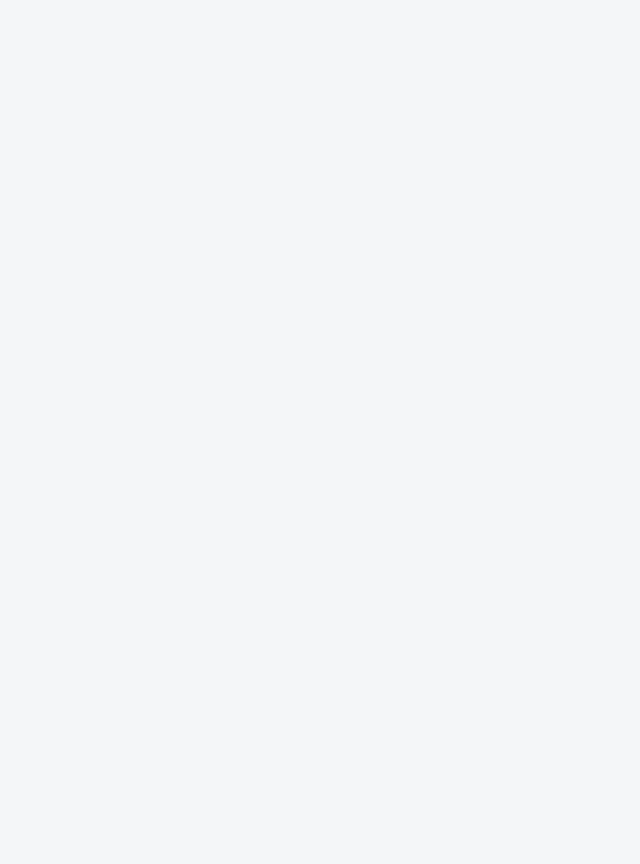
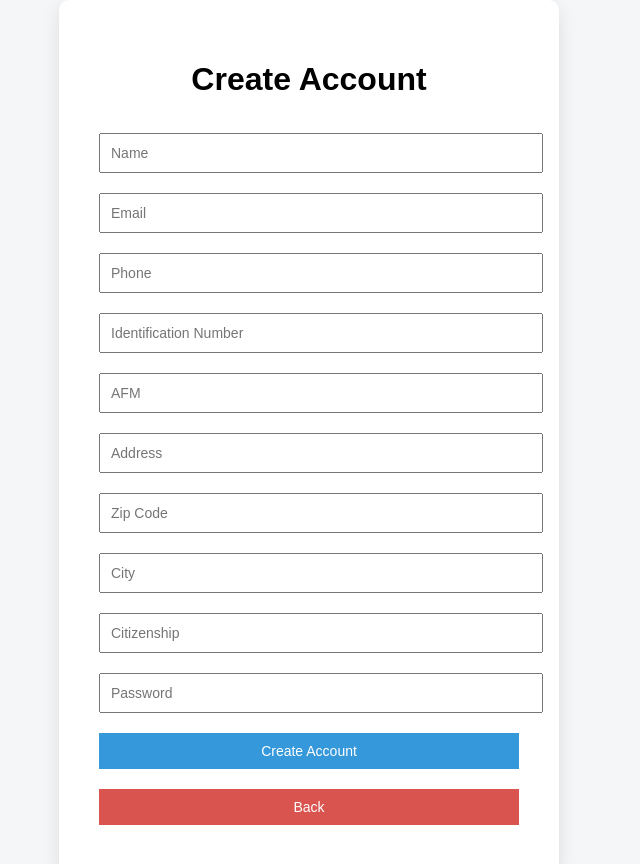
Before and after one commit to EndorthA/MyWebBank, a Vue app in the folder vue/: page /register in a window 1280 px wide. Before the commit this address had no page. Shown: the top 864 px of the page, without its empty margins (331-971 px from the left). Before the commit the page ends 800 px from the top, so only its background shows below. Built offline with nearby package versions, Linux system fonts and the light colour scheme.

Commit message:
Vasilis front-end changes

```diff
--- a/vue/src/Pages/Login.vue
+++ b/vue/src/Pages/Login.vue
@@ -19,15 +19,6 @@ async function doLogin() {
   router.push(res.role === 'admin' ? '/admin' : '/user')
 }
 
-async function doCreateAccount() {
-  error.value = ''
-  const res = await createUser(email.value.trim(), password.value)
-  if (!res.ok) {
-    error.value = res.message
-    return
-  }
-  router.push('/user')
-}
 
 function testUser() {
   loginAsTest('user')
@@ -37,6 +28,10 @@ function testUser() {
 function testAdmin() {
   loginAsTest('admin')
   router.push('/admin')
+}
+
+function goRegister() {
+  router.push('/register')
 }
 
 function doReset() {
@@ -56,7 +51,9 @@ function doReset() {
       <input v-model="password" type="password" placeholder="Password" />
 
       <button @click="doLogin">Login</button>
-      <button @click="doCreateAccount">Create Account</button>
+
+      <!-- NEW: replace previous method -->
+      <button @click="goRegister">Create Account</button>
 
       <p v-if="error" style="color:#d9534f; margin: 8px 0 0;">
         {{ error }}
--- /dev/null
+++ b/vue/src/Pages/Register.vue
@@ -0,0 +1,67 @@
+<script setup>
+import { ref } from 'vue'
+import { useRouter } from 'vue-router'
+import { registerUser } from '../store.js'
+
+const router = useRouter()
+const error = ref('')
+
+const form = ref({
+  name: '',
+  email: '',
+  phone: '',
+  identificationNumber: '',
+  afm: '',
+  address: '',
+  zipCode: '',
+  city: '',
+  citizenship: '',
+  password: ''
+})
+
+function createAccount() {
+  error.value = ''
+  const res = registerUser(form.value)
+  if (!res.ok) {
+    error.value = res.message
+    return
+  }
+  // after creation, go back to login (or you can go to /user if you prefer)
+  router.push('/')
+}
+
+function goBack() {
+  router.push('/')
+}
+</script>
+
+<template>
+  <div class="page-container">
+    <div class="card">
+      <h1>Create Account</h1>
+
+      <input v-model="form.name" placeholder="Name" />
+      <input v-model="form.email" type="email" placeholder="Email" />
+      <input v-model="form.phone" placeholder="Phone" />
+      <input v-model="form.identificationNumber" placeholder="Identification Number" />
+      <input v-model="form.afm" placeholder="AFM" />
+      <input v-model="form.address" placeholder="Address" />
+      <input v-model="form.zipCode" placeholder="Zip Code" />
+      <input v-model="form.city" placeholder="City" />
+      <input v-model="form.citizenship" placeholder="Citizenship" />
+      <input v-model="form.password" type="password" placeholder="Password" />
+
+      <button @click="createAccount">
+        Create Account
+      </button>
+
+      <button class="danger" @click="goBack">
+        Back
+      </button>
+
+      <p v-if="error" style="color:#d9534f; margin: 8px 0 0;">
+        {{ error }}
+      </p>
+    </div>
+  </div>
+</template>
--- a/vue/src/store.js
+++ b/vue/src/store.js
@@ -28,6 +28,7 @@ function normalizeUsers(list) {
         email: String(u?.email ?? '').trim(),
         password: String(u?.password ?? ''),
         role: u?.role === 'admin' ? 'admin' : 'user',
+        profile: u?.profile ?? null,
         status, // active | frozen
       }
     })
@@ -232,6 +233,38 @@ export function deleteUser(email) {
   return { ok: true }
 }
 
+export function registerUser(profile) {
+  const email = String(profile?.email ?? '').trim()
+  const password = String(profile?.password ?? '')
+
+  if (!email || !password) return { ok: false, message: 'Email and password required' }
+
+  const exists = users.value.some((u) => u.email === email)
+  if (exists) return { ok: false, message: 'Email already exists' }
+
+  users.value.push({
+    email,
+    password,
+    role: 'user',
+    status: 'active',
+    profile: {
+      name: String(profile?.name ?? ''),
+      phone: String(profile?.phone ?? ''),
+      identificationNumber: String(profile?.identificationNumber ?? ''),
+      afm: String(profile?.afm ?? ''),
+      address: String(profile?.address ?? ''),
+      zipCode: String(profile?.zipCode ?? ''),
+      city: String(profile?.city ?? ''),
+      citizenship: String(profile?.citizenship ?? ''),
+    }
+  })
+
+  // optional: auto-login after registration
+  currentUser.value = { email, role: 'user' }
+
+  return { ok: true }
+}
+
 // -------------------- Test reset --------------------
 export function resetAll() {
   localStorage.removeItem('accounts')
```
Also changed, not shown: vue/src/router.js (+8 -6 lines), 1 other file (tests, documents, lock files or other folders).
